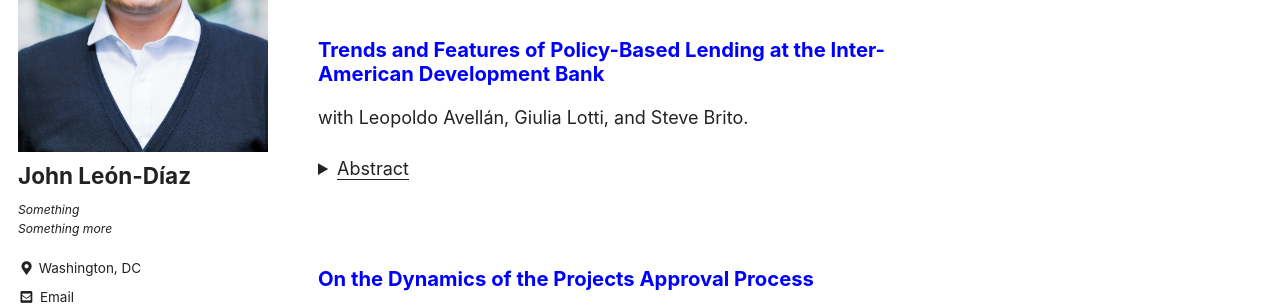
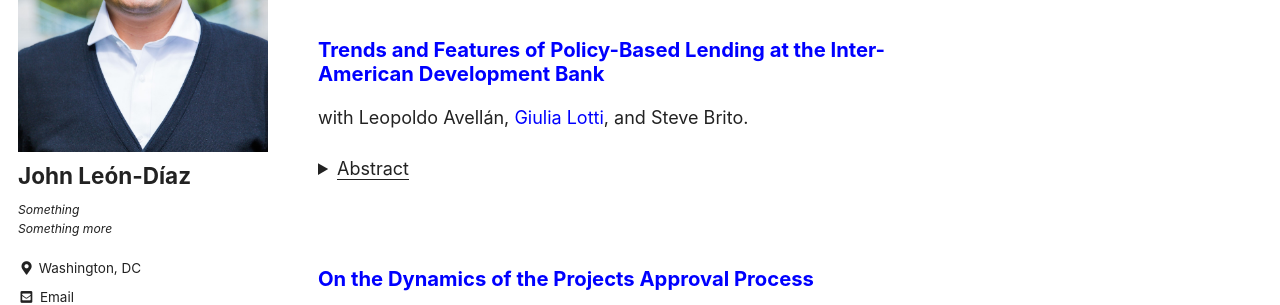
Before and after one commit to jleondia/jleondia.github.io, a Jekyll site: the page built from _pages/technical_notes.md, in a window 1280 px wide and 1210 px high. Shown: the part 289-594 px from the top of the window. Built offline with Jekyll 4.4.1, drawn with Linux system fonts in a browser that asks for light colours; cached includes are drawn as plain includes; part of the change alters nothing that is shown.

```diff
--- a/_pages/technical_notes.md
+++ b/_pages/technical_notes.md
@@ -17,7 +17,7 @@ comments: false
 </details> <br>
 
 ### [Trends and Features of Policy-Based Lending at the Inter-American Development Bank](https://publications.iadb.org/en/trends-and-features-policy-based-lending-inter-american-development-bank)
-with Leopoldo Avellán, Giulia Lotti, and Steve Brito.
+with Leopoldo Avellán, [Giulia Lotti](https://sites.google.com/view/giulia-lotti/home-page), and Steve Brito.
 
 <details>
     <summary><u>Abstract</u></summary><p>
```
